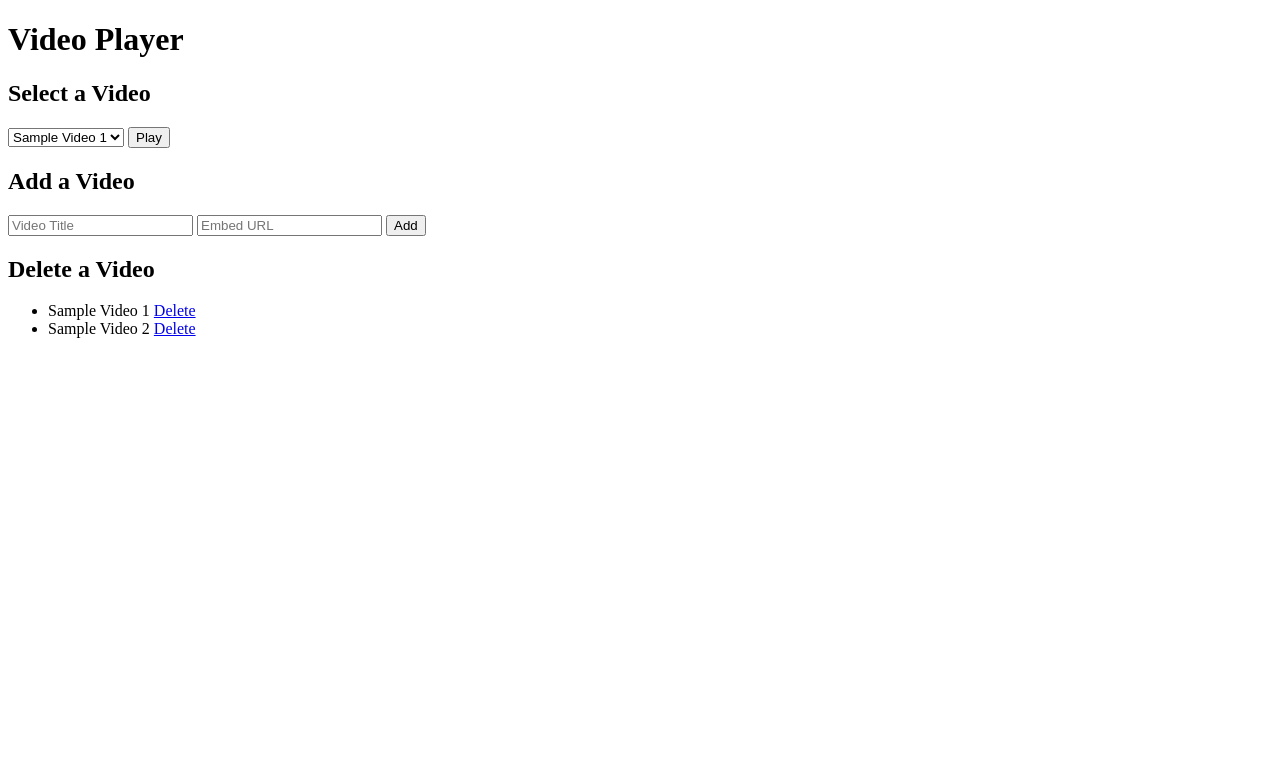
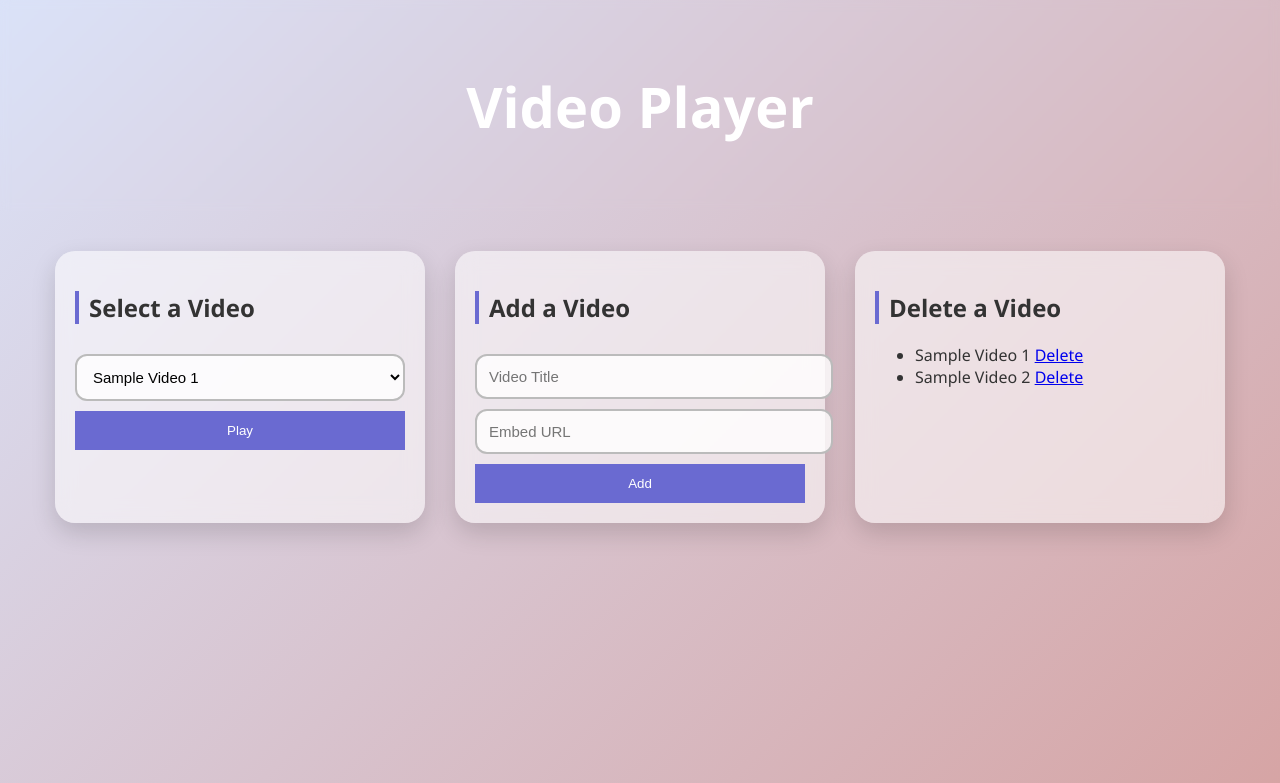
Before and after one commit to karsandor2022/Python_VideoPlayer, a Flask app: page / in a window 1280 px wide. Shown: the top 783 px of the page. Run offline with Flask 3, Linux system fonts and the light colour scheme; data comes from the database, SQL or seed files in the repository.

Commit message:
Add CSS styling and redesign index page layout
Introduces a new styles.css file for improved visual design and applies it to the index.html template. The HTML structure is refactored to use styled sections, cards, and a header, enhancing usability and appearance for video selection, addition, and deletion.

```diff
--- /dev/null
+++ b/PythonVideo/app/static/styles.css
@@ -0,0 +1,85 @@
+/* ==== General Page Layout ==== */
+body {
+    margin: 0;
+    padding: 0;
+    font-family: "Segoe UI", Arial, sans-serif;
+    background: linear-gradient(135deg, #dae2f8, #d6a4a4);
+    background-attachment: fixed;
+    color: #333;
+}
+
+/* ==== Header ==== */
+header {
+    text-align: center;
+    padding: 30px 0;
+    color: white;
+    font-size: 28px;
+    font-weight: bold;
+    backdrop-filter: blur(5px);
+}
+
+/* ==== Main Container ==== */
+.main-container {
+    max-width: 1300px;
+    margin: 20px auto 60px auto;
+    padding: 20px;
+}
+
+/* ==== Video Player Styling ==== */
+.player-wrapper {
+    display: flex;
+    justify-content: center;
+    margin-bottom: 40px;
+}
+
+iframe {
+    width: 1280px;
+    height: 720px;
+    max-width: 95%;
+    border: none;
+    border-radius: 20px;
+    box-shadow: 0 15px 40px rgba(0,0,0,0.25);
+}
+
+/* ==== Action Cards ==== */
+.actions {
+    display: flex;
+    justify-content: center;
+    gap: 30px;
+    flex-wrap: wrap;
+}
+
+.card {
+    width: 330px;
+    padding: 20px;
+    backdrop-filter: blur(10px);
+    background: rgba(255,255,255,0.55);
+    border-radius: 20px;
+    box-shadow: 0 10px 25px rgba(0,0,0,0.15);
+}
+
+/* ==== Titles ==== */
+.card h2 {
+    border-left: 4px solid #6a6ad1;
+    padding-left: 10px;
+}
+
+/* ==== Forms ==== */
+input, select {
+    width: 100%;
+    padding: 12px;
+    margin-top: 10px;
+    border-radius: 12px;
+    border: 2px solid #bbb;
+    background: rgba(255,255,255,0.8);
+    font-size: 15px;
+}
+
+button {
+    margin-top: 10px;
+    width: 100%;
+    padding: 12px;
+    background: #6a6ad1;
+    color: white;
+    border: none;
+    bord
--- a/PythonVideo/app/templates/index.html
+++ b/PythonVideo/app/templates/index.html
@@ -3,10 +3,29 @@
 <head>
     <meta charset="UTF-8">
     <title>Video Player</title>
+    <link rel="stylesheet" href="{{ url_for('static', filename='styles.css') }}">
 </head>
+
 <body>
+
+<header>
     <h1>Video Player</h1>
+</header>
 
+<div class="main-container">
+
+    <!-- Video Player Section -->
+    {% if selected_video %}
+    <div class="player-wrapper">
+        <iframe src="{{ selected_video }}" allowfullscreen></iframe>
+    </div>
+    {% endif %}
+
+    <!-- Action Sections -->
+    <div class="actions">
+
+        <!-- Play -->
+        <div class="card">
             <h2>Select a Video</h2>
             <form method="post">
                 <select name="video_id">
@@ -16,24 +35,34 @@
                 </select>
                 <button type="submit">Play</button>
             </form>
+        </div>
 
-    {% if selected_video %}
-        <h2>Now Playing</h2>
-        <iframe width="560" height="315" src="{{ selected_video }}" frameborder="0" allowfullscreen></iframe>
-    {% endif %}
-
+        <!-- Add -->
+        <div class="card">
             <h2>Add a Video</h2>
             <form method="post" action="{{ url_for('add') }}">
                 <input type="text" name="title" placeholder="Video Title" required>
                 <input type="url" name="url" placeholder="Embed URL" required>
                 <button type="submit">Add</button>
             </form>
+        </div>
 
+        <!-- Delete -->
+        <div class="card">
             <h2>Delete a Video</h2>
             <ul>
                 {% for id, title in videos %}
-            <li>{{ title }} <a href="{{ url_for('delete', video_id=id) }}">Delete</a></li>
+                <li>
+                    {{ title }}
+                    <a href="{{ url_for('delete', video_id=id) }}">Delete</a>
+                </li>
                 {% endfor %}
             </ul>
+        </div>
+
+    </div>
+
+</div>
+
 </body>
 </html>
```
Lines whose indentation alone changed are shown as unchanged.
